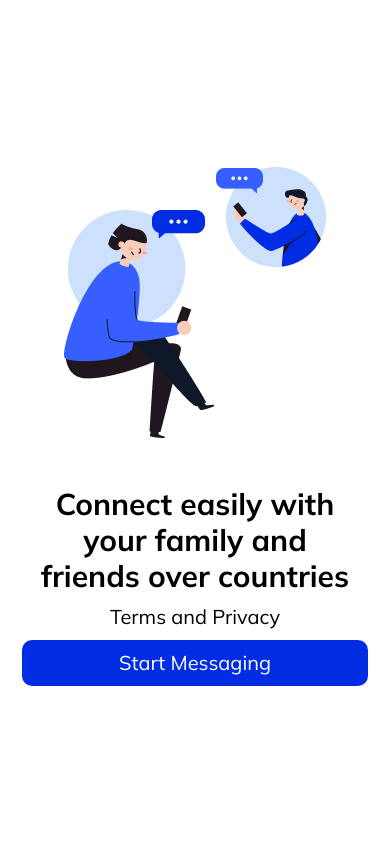
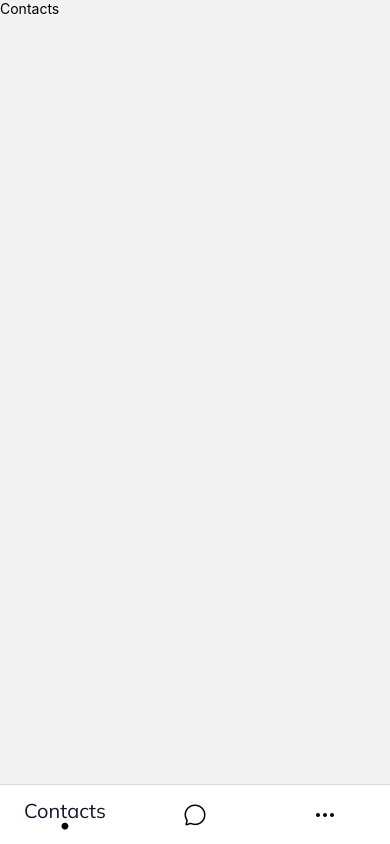
Before and after one commit to DucMinhGit/Chat-UI-, a React Native app: screen /BottomTabNavigation in a window 390 px wide. Built offline with nearby package versions, Linux system fonts and the light colour scheme.

Commit message:
feat(ui): navigation

```diff
--- a/App.js
+++ b/App.js
@@ -2,9 +2,10 @@ import * as SplashScreen from 'expo-splash-screen';
 import { NavigationContainer } from '@react-navigation/native';
 import { createNativeStackNavigator } from '@react-navigation/native-stack';
 import { SafeAreaProvider } from 'react-native-safe-area-context';
-import { PhoneNumber, ProfileAccount, Verification, Walkthrough } from './screens';
+import { PhoneNumber, ProfileAccount, Verification, Walkthrough, PersonalChat } from './screens';
 import { useFonts } from 'expo-font';
 import { useCallback } from 'react';
+import BottomTabNavigation from './navigation/BottomTabNavigation';
 
 SplashScreen.preventAutoHideAsync();
 
@@ -41,10 +42,12 @@ export default function App() {
           }}
           initialRouteName="Walkthrough"
         >
+          <Stack.Screen name="BottomTabNavigation" component={BottomTabNavigation} />
           <Stack.Screen name="Walkthrough" component={Walkthrough} />
           <Stack.Screen name="Verification" component={Verification} />
           <Stack.Screen name="ProfileAccount" component={ProfileAccount} />
           <Stack.Screen name="PhoneNumber" component={PhoneNumber} />
+          <Stack.Screen name="PersonalChat" component={PersonalChat} />
         </Stack.Navigator>
       </NavigationContainer>
     </SafeAreaProvider>
--- a/constants/themes.js
+++ b/constants/themes.js
@@ -8,6 +8,7 @@ export const COLORS = {
   secondaryWhite: '#F7F7FC',
   green: '#2CC069',
   black: '#000000',
+  secondaryBlack: '#0F1828',
   gray: '#CCCCCC',
 };
 
--- /dev/null
+++ b/navigation/BottomTabNavigation.js
@@ -0,0 +1,127 @@
+import { View, Text } from 'react-native';
+import { createBottomTabNavigator } from '@react-navigation/bottom-tabs';
+import { COLORS, FONTS } from '../constants';
+import { Contacts } from '../screens';
+import { FontAwesome, Feather, Ionicons } from '@expo/vector-icons';
+
+const Tab = createBottomTabNavigator();
+
+const BottomTabNavigation = () => {
+  return (
+    <Tab.Navigator
+      screenOptions={{
+        tabBarShowLabel: false,
+        headerShown: false,
+        tabBarHideOnKeyboard: true,
+        tabBarStyle: {
+          position: 'absolute',
+          backgroundColor: COLORS.white,
+          bottom: 0,
+          right: 0,
+          left: 0,
+          elevation: 0,
+          height: 60,
+        },
+      }}
+    >
+      <Tab.Screen
+        name="Contacts"
+        component={Contacts}
+        options={{
+          tabBarIcon: ({ focused }) => {
+            return (
+              <View
+                style={{
+                  alignItems: 'center',
+                  justifyContent: 'center',
+                }}
+              >
+                {focused ? (
+                  <>
+                    <Text
+                      style={{
+                        ...FONTS.body3,
+                        color: COLORS.secondaryBlack,
+                      }}
+                    >
+                      Contacts
+                    </Text>
+                    <FontAwesome name="circle" size={8} color={COLORS.black} />
+                  </>
+                ) : (
+                  <Feather name="users" size={24} color={COLORS.black} />
+                )}
+              </View>
+            );
+          },
+        }}
+      />
+      <Tab.Screen
+        name="Chats"
+        component={Contacts}
+        options={{
+          tabBarIcon: ({ focused }) => {
+            return (
+              <View
+                style={{
+                  alignItems: 'center',
+                  justifyContent: 'center',
+                }}
+              >
+                {focused ? (
+                  <>
+                    <Text
+                      style={{
+                        ...FONTS.body3,
+                        color: COLORS.secondaryBlack,
+                      }}
+                    >
+                      Chats
+                    </Text>
+                    <FontAwesome name="circle" size={8} color={COLORS.black} />
+                  </>
+                ) : (
+                  <Ionicons name="chatbubble-outline" size={24} color={COLORS.black} />
+                )}
+              </View>
+            );
+          },
+        }}
+      />
+      <Tab.Screen
+        name="More"
+        component={Contacts}
+        options={{
+          tabBarIcon: ({ focused }) => {
+            return (
+              <View
+                style={{
+                  alignItems: 'center',
+                  justifyContent: 'center',
+                }}
+              >
+                {focused ? (
+                  <>
+                    <Text
+                      style={{
+                        ...FONTS.body3,
+                        color: COLORS.secondaryBlack,
+                      }}
+                    >
+                      More
+                    </Text>
+                    <FontAwesome name="circle" size={8} color={COLORS.black} />
+                  </>
+                ) : (
+                  <Feather name="more-horizontal" size={24} color={COLORS.black} />
+                )}
+              </View>
+            );
+          },
+        }}
+      />
+    </Tab.Navigator>
+  );
+};
+
+export default BottomTabNavigation;
--- /dev/null
+++ b/screens/Chats.js
@@ -0,0 +1,11 @@
+import { View, Text } from 'react-native';
+
+const Chats = () => {
+  return (
+    <View>
+      <Text>Chats</Text>
+    </View>
+  );
+};
+
+export default Chats;
--- /dev/null
+++ b/screens/Contacts.js
@@ -0,0 +1,11 @@
+import { View, Text } from 'react-native';
+
+const Contacts = () => {
+  return (
+    <View>
+      <Text>Contacts</Text>
+    </View>
+  );
+};
+
+export default Contacts;
--- /dev/null
+++ b/screens/More.js
@@ -0,0 +1,11 @@
+import { View, Text } from 'react-native';
+
+const More = () => {
+  return (
+    <View>
+      <Text>More</Text>
+    </View>
+  );
+};
+
+export default More;
--- /dev/null
+++ b/screens/PersonalChat.js
@@ -0,0 +1,11 @@
+import { View, Text } from 'react-native';
+
+const PersonalChat = () => {
+  return (
+    <View>
+      <Text>PersonalChat</Text>
+    </View>
+  );
+};
+
+export default PersonalChat;
--- a/screens/ProfileAccount.js
+++ b/screens/ProfileAccount.js
@@ -11,7 +11,7 @@ const ProfileAccount = ({ navigation }) => {
   return (
     <SafeAreaView style={{ flex: 1 }}>
       <PageContainer>
-        <PageTitle title="Your Profile" onPress={() => navigation.navigate('Vefification')} />
+        <PageTitle title="Your Profile" onPress={() => navigation.navigate('Verification')} />
         <View style={{ flex: 1, alignItems: 'center' }}>
           <View
             style={{
@@ -23,7 +23,7 @@ const ProfileAccount = ({ navigation }) => {
               justifyContent: 'center',
             }}
           >
-            <AntDesign name="user" size={64} color="111" />
+            <AntDesign name="user" size={64} color="#111" />
             <View
               style={{
                 position: 'absolute',
@@ -45,6 +45,7 @@ const ProfileAccount = ({ navigation }) => {
                 marginVertical: 12,
                 marginBottom: 48,
               }}
+              onPress={() => navigation.navigate('BottomTabNavigation')}
             />
           </View>
         </View>
--- a/screens/index.js
+++ b/screens/index.js
@@ -2,5 +2,18 @@ import PhoneNumber from './PhoneNumber';
 import ProfileAccount from './ProfileAccount';
 import Verification from './Verification';
 import Walkthrough from './Walkthrough';
+import Chats from './Chats';
+import Contacts from './Contacts';
+import More from './More';
+import PersonalChat from './PersonalChat';
 
-export { Walkthrough, PhoneNumber, ProfileAccount, Verification };
+export {
+  Walkthrough,
+  PhoneNumber,
+  ProfileAccount,
+  Verification,
+  Chats,
+  Contacts,
+  More,
+  PersonalChat,
+};
```
